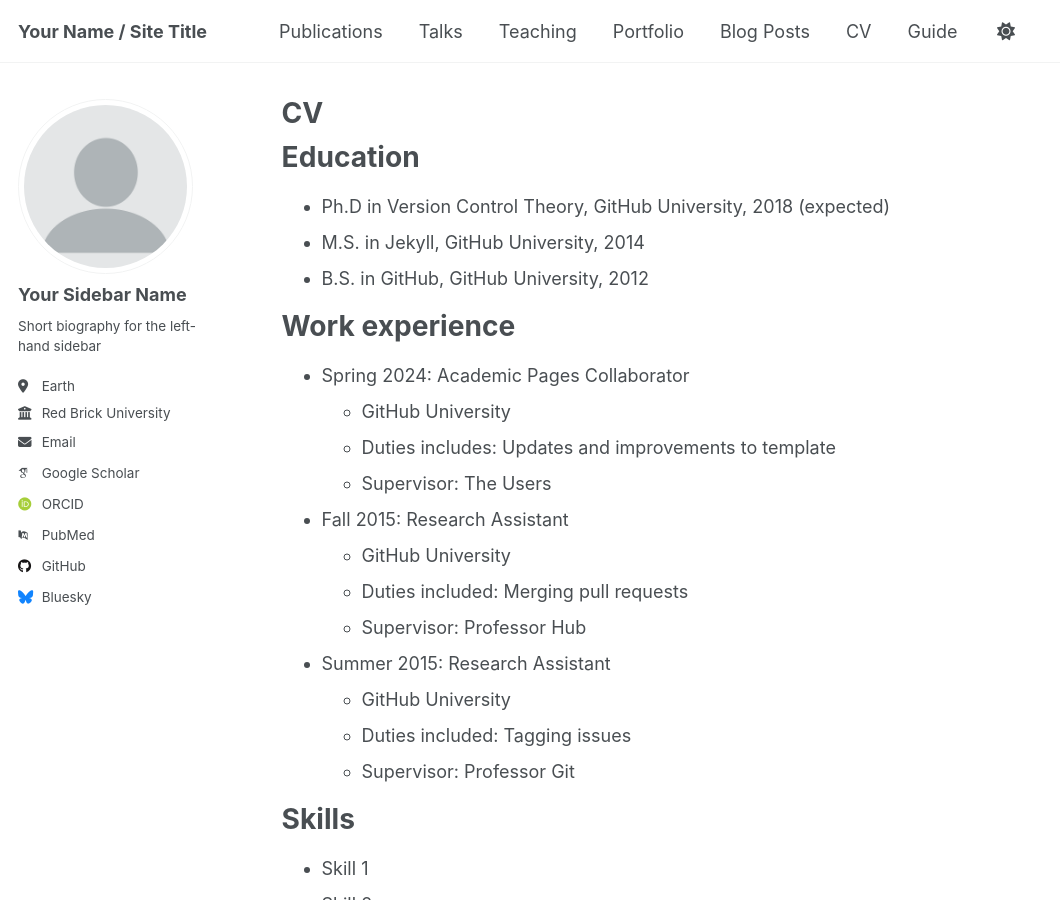
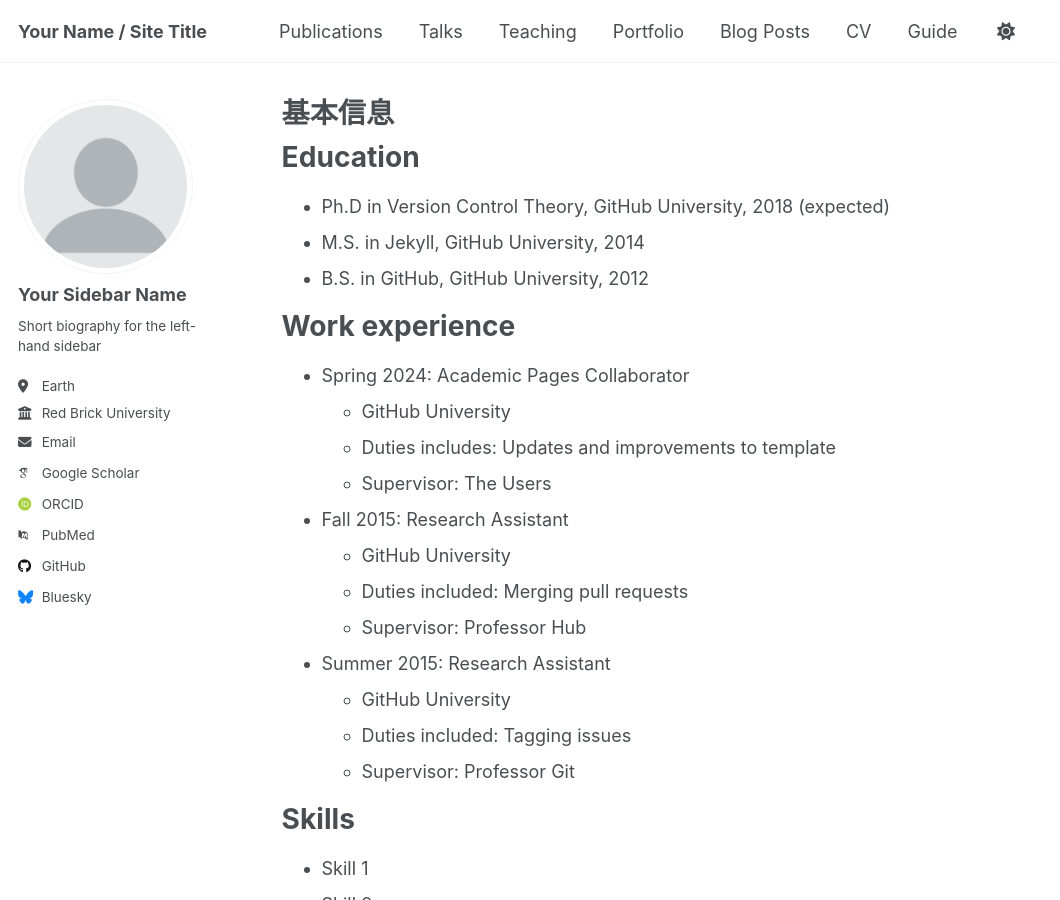
Before and after one commit to gongjibing-ysu/gongjibing-ysu.github.io, a Jekyll site: the page built from _pages/cv.md, in a window 1280 px wide and 900 px high. Shown: the whole window, without its empty margins (0-1060 px from the left). Built offline with Jekyll 4.4.1, drawn with Linux system fonts in a browser that asks for light colours; some web fonts are replaced.

Commit message:
Update cv.md
Signed-off-by: gongjibing-ysu <gongjibing@ysu.edu.cn>

```diff
--- a/_pages/cv.md
+++ b/_pages/cv.md
@@ -1,10 +1,11 @@
 ---
-layout: archive
-title: "CV"
-permalink: /cv/
+permalink: /
+# layout: archive
+title: "基本信息"
+# permalink: /cv/
 author_profile: true
 redirect_from:
-  - /resume
+  - /cv/
 ---
 
 {% include base_path %}
```
